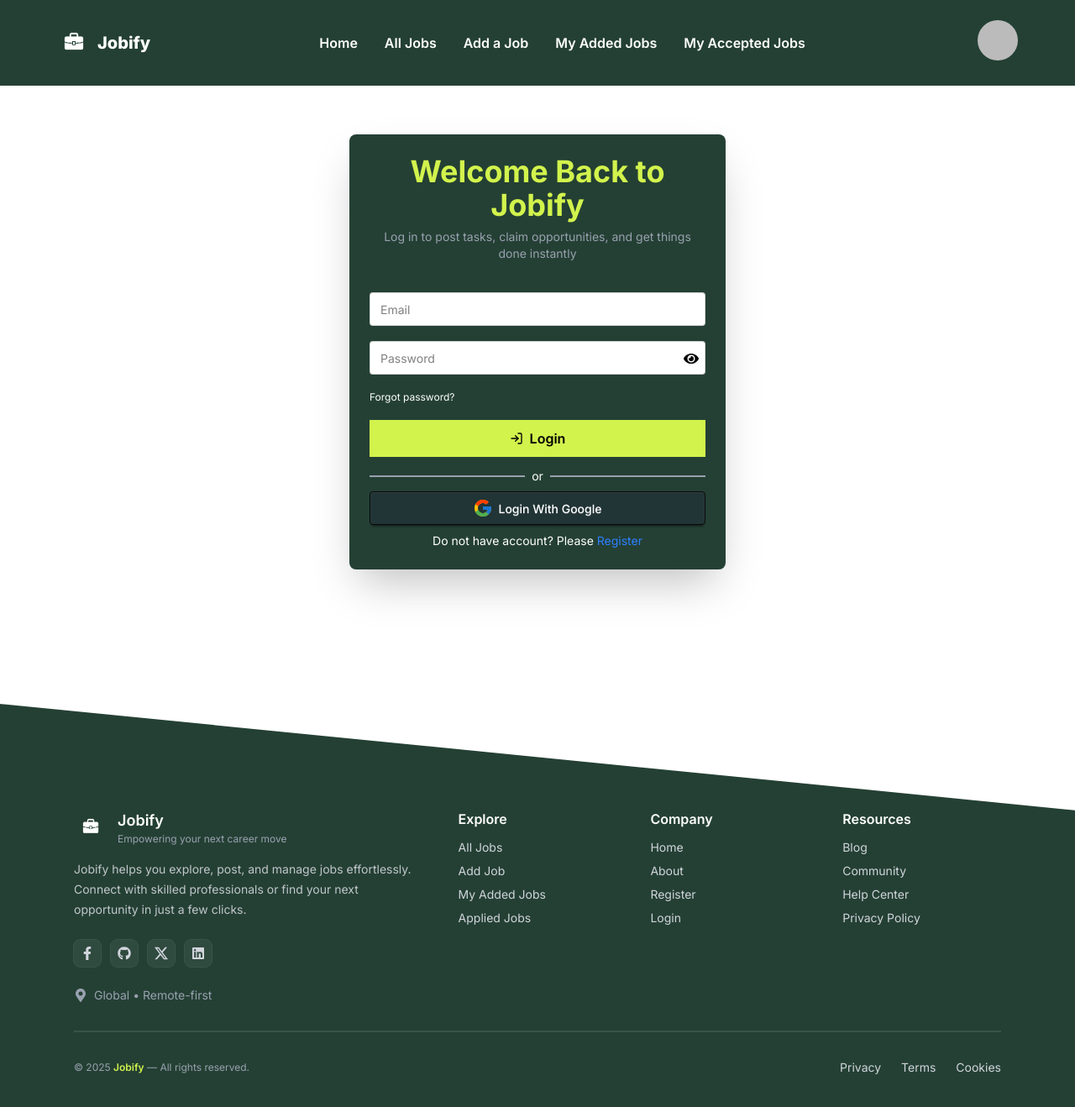
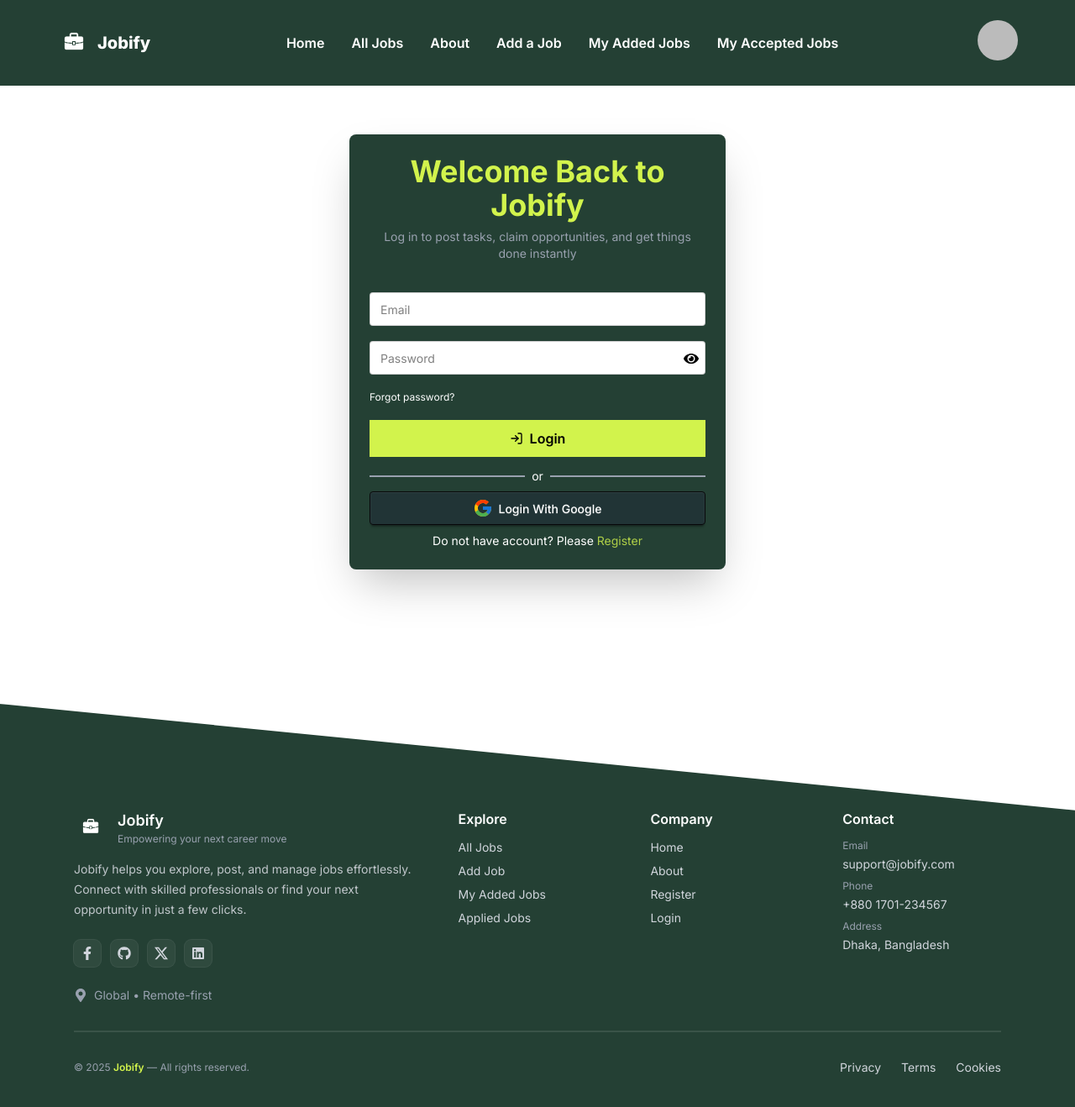
Before and after one commit to Afiqu3/B12A10-Jobify-client, a React (Vite) app: page /login in a window 1280 px wide. Shown: the top 1318 px of the page at 84% size. Built offline with nearby package versions, Linux system fonts and the light colour scheme; no server answers; sample sign-in values are in the browser's storage.

Commit message:
Refactor components for consistency and add About page

```diff
--- /dev/null
+++ b/src/components/About/AboutPage.jsx
@@ -0,0 +1,11 @@
+import React from 'react';
+
+const AboutPage = () => {
+    return (
+        <div>
+            <h1>About</h1>
+        </div>
+    );
+};
+
+export default AboutPage;
--- a/src/components/Footer/Footer.jsx
+++ b/src/components/Footer/Footer.jsx
@@ -1,60 +1,57 @@
-import React from "react";
+import React from 'react';
 import {
   FaFacebookF,
   FaGithub,
   FaLinkedin,
   FaMapMarkerAlt,
-} from "react-icons/fa";
-import { SiX } from "react-icons/si";
-import logoImg from "../../assets/logo.png";
-import { Link } from "react-router";
-import { motion } from "motion/react";
+} from 'react-icons/fa';
+import { SiX } from 'react-icons/si';
+import logoImg from '../../assets/logo.png';
+import { Link } from 'react-router';
+import { motion } from 'motion/react';
 
 const Footer = () => {
   const socialLinks = [
     {
       Icon: FaFacebookF,
-      label: "Facebook",
-      href: "https://www.facebook.com/afique.hossain.J/",
+      label: 'Facebook',
+      href: 'https://www.facebook.com/afique.hossain.J/',
     },
-    { Icon: FaGithub, label: "GitHub", href: "https://github.com/Afiqu3" },
+    { Icon: FaGithub, label: 'GitHub', href: 'https://github.com/Afiqu3' },
     {
       Icon: SiX,
-      label: "X",
-      href: "https://x.com/",
+      label: 'X',
+      href: 'https://x.com/',
     },
     {
       Icon: FaLinkedin,
-      label: "LinkedIn",
-      href: "https://www.linkedin.com/in/md-afique-hossain",
+      label: 'LinkedIn',
+      href: 'https://www.linkedin.com/in/md-afique-hossain',
     },
   ];
 
   const explore = [
-    ["All Jobs", "/allJobs"],
-    ["Add Job", "/addJob"],
-    ["My Added Jobs", "/myAddedJobs"],
-    ["Applied Jobs", "/myAcceptedJobs"],
+    ['All Jobs', '/allJobs'],
+    ['Add Job', '/addJob'],
+    ['My Added Jobs', '/myAddedJobs'],
+    ['Applied Jobs', '/myAcceptedJobs'],
   ];
 
   const company = [
-    ["Home", "/"],
-    ["About", "/about"],
-    ["Register", "/register"],
-    ["Login", "/login"],
+    ['Home', '/'],
+    ['About', '/about'],
+    ['Register', '/register'],
+    ['Login', '/login'],
   ];
 
-  const resources = [
-    ["Blog", "/blog"],
-    ["Community", "/community"],
-    ["Help Center", "/support"],
-    ["Privacy Policy", "/privacy"],
+  const contactInfo = [
+    { label: 'Email', value: 'support@jobify.com' },
+    { label: 'Phone', value: '+880 1701-234567' },
+    { label: 'Address', value: 'Dhaka, Bangladesh' },
   ];
 
   return (
-    <footer
-      className="relative bg-[#244034] text-gray-300 pt-15 border-t border-white/10 sm:[clip-path:polygon(0_0%,100%_25%,100%_100%,0_100%)] [clip-path:polygon(0_0%,100%_15%,100%_100%,0_100%)]"
-    >
+    <footer className="relative bg-[#244034] text-gray-300 pt-15 border-t border-white/10 sm:[clip-path:polygon(0_0%,100%_25%,100%_100%,0_100%)] [clip-path:polygon(0_0%,100%_15%,100%_100%,0_100%)]">
       <div className="relative max-w-6xl mx-auto px-6 py-16">
         <div className="grid grid-cols-1 md:grid-cols-2 lg:grid-cols-5 gap-10">
           {/* Brand Section */}
@@ -144,22 +141,20 @@
             </ul>
           </motion.div>
 
-          {/* Resources Section */}
+          {/* Contact Section */}
           <motion.div
             initial={{ opacity: 0, y: 40 }}
             whileInView={{ opacity: 1, y: 0 }}
             transition={{ duration: 0.6 }}
           >
-            <h4 className="text-white font-semibold mb-3">Resources</h4>
-            <ul className="space-y-2 text-sm">
-              {resources.map(([label, link]) => (
-                <li key={label}>
-                  <Link
-                    to={link}
-                    className="hover:text-[#D2F34C] transition cursor-pointer"
-                  >
-                    {label}
-                  </Link>
+            <h4 className="text-white font-semibold mb-3">Contact</h4>
+            <ul className="space-y-2 text-sm text-gray-300">
+              {contactInfo.map(({ label, value }) => (
+                <li key={label} className="flex flex-col gap-y-1">
+                  <span className="text-gray-400 text-xs">{label}</span>
+                  <span className="hover:text-[#D2F34C] transition">
+                    {value}
+                  </span>
                 </li>
               ))}
             </ul>
@@ -172,7 +167,7 @@
         {/* Bottom Section */}
         <div className="flex flex-col md:flex-row items-center justify-between gap-4">
           <p className="text-xs text-gray-400">
-            © {new Date().getFullYear()}{" "}
+            © {new Date().getFullYear()}{' '}
             <span className="text-[#D2F34C] font-semibold">Jobify</span> — All
             rights reserved.
           </p>
--- a/src/components/LatestJobs/JobCard.jsx
+++ b/src/components/LatestJobs/JobCard.jsx
@@ -9,11 +9,11 @@
   const formattedDate = format(dateInBD, 'dd-MM-yyyy');
   return (
     <div className="bg-[#f9f9f9] pb-6 shadow-sm hover:drop-shadow-md hover:-translate-y-0.5">
-      <figure className="p-2">
+      <figure className="p-2 h-[220px] w-full">
         <img
           src={job.coverImage}
-          className="rounded-lg"
-          alt="Shoes"
+          className="rounded-lg h-[220px] w-full"
+          alt={job.title}
         />
       </figure>
       <div className="mt-4 px-4">
--- a/src/components/Login/Login.jsx
+++ b/src/components/Login/Login.jsx
@@ -157,7 +157,7 @@
         <p className="text-center">
           Do not have account? Please{" "}
           <Link
-            className="text-blue-500 hover:text-blue-900"
+            className="text-[#D2F34C] opacity-80 hover:opacity-100"
             to={"/register"}
             target="_parent"
           >
--- a/src/components/MyAddedJobs/MyAddedJobs.jsx
+++ b/src/components/MyAddedJobs/MyAddedJobs.jsx
@@ -86,8 +86,8 @@
           setJobs((prev) => prev.filter((job) => job._id !== id));
           Swal.fire("Deleted!", "Your job has been deleted.", "success");
         }
-      } catch (err) {
-        Swal.fire("Error", "Failed to delete the job.", "error");
+      } catch (error) {
+        Swal.fire("Error", "Failed to delete the job.", error);
       }
     }
   };
--- a/src/components/Navbar/Navbar.jsx
+++ b/src/components/Navbar/Navbar.jsx
@@ -24,6 +24,11 @@
     path: "/allJobs",
     id: 2,
   },
+  {
+    name: "About",
+    path: "/aboutPage",
+    id: 2,
+  },
   // {
   //   name: "Register",
   //   path: "/register",
@@ -40,17 +45,17 @@
   {
     name: "Add a Job",
     path: "/addJob",
-    id: 3,
+    id: 4,
   },
   {
     name: "My Added Jobs",
     path: "/myAddedJobs",
-    id: 4,
+    id: 5,
   },
   {
     name: "My Accepted Jobs",
     path: "/myAcceptedJobs",
-    id: 5,
+    id: 6,
   },
 ];
 
--- a/src/components/Register/Register.jsx
+++ b/src/components/Register/Register.jsx
@@ -293,7 +293,7 @@
         <p className="text-center">
           Already Have an account? Please{" "}
           <Link
-            className="text-blue-500 hover:text-blue-900"
+            className="text-[#D2F34C] opacity-80 hover:opacity-100"
             to={"/login"}
             target="_parent"
           >
--- a/src/contexts/AuthContext/AuthProvider.jsx
+++ b/src/contexts/AuthContext/AuthProvider.jsx
@@ -1,5 +1,5 @@
-import React, { useEffect, useState } from "react";
-import { AuthContext } from "./AuthContext";
+import React, { useEffect, useState } from 'react';
+import { AuthContext } from './AuthContext';
 import {
   createUserWithEmailAndPassword,
   updateProfile,
@@ -9,14 +9,14 @@
   signInWithPopup,
   signOut,
   sendPasswordResetEmail,
-} from "firebase/auth";
-import { auth } from "../../firebase/firebase.init";
+} from 'firebase/auth';
+import { auth } from '../../firebase/firebase.init';
 
 const googleProvider = new GoogleAuthProvider();
 
 const AuthProvider = ({ children }) => {
   const [user, setUser] = useState(null);
-  const [error, setError] = useState("");
+  const [error, setError] = useState('');
   const [loading, setLoading] = useState(true);
   const createUser = (email, password) => {
     setLoading(true);
@@ -49,9 +49,7 @@
   useEffect(() => {
     const unsubscribe = onAuthStateChanged(auth, (currentUser) => {
       setUser(currentUser);
-      setTimeout(() => {
-        setLoading(false);
-      }, 1000);
+      setLoading(false);
     });
     return () => {
       unsubscribe();
--- a/src/layouts/RootLayout/RootLayout.jsx
+++ b/src/layouts/RootLayout/RootLayout.jsx
@@ -1,12 +1,17 @@
-import React from "react";
-import Navbar from "../../components/Navbar/Navbar";
-import { Outlet } from "react-router";
-import Footer from "../../components/Footer/Footer";
-import useAuth from "../../hooks/useAuth";
-import LoadingSpinner from "../../components/LoadingSpinner/LoadingSpinner";
+import React, { useEffect } from 'react';
+import Navbar from '../../components/Navbar/Navbar';
+import { Outlet, useLocation } from 'react-router';
+import Footer from '../../components/Footer/Footer';
+import useAuth from '../../hooks/useAuth';
+import LoadingSpinner from '../../components/LoadingSpinner/LoadingSpinner';
 
 const RootLayout = () => {
   const { loading } = useAuth();
+  const { pathname } = useLocation();
+
+  useEffect(() => {
+    window.scrollTo(0, 0);
+  }, [pathname]);
 
   if (loading) {
     return <LoadingSpinner></LoadingSpinner>;
--- a/src/routes/Routes.jsx
+++ b/src/routes/Routes.jsx
@@ -10,6 +10,7 @@
 import JobDetails from "../components/AllJobs/JobDetails";
 import MyAcceptedJobs from "../components/MyAcceptedJobs/MyAcceptedJobs";
 import Error from "../components/Error/Error";
+import AboutPage from "../components/About/AboutPage";
 
 export const router = createBrowserRouter([
   {
@@ -32,6 +33,10 @@
       {
         path: "/allJobs",
         Component: AllJobs,
+      },
+      {
+        path: "/aboutPage",
+        Component: AboutPage,
       },
       {
         path: "/addJob",
```
Also changed, not shown: src/components/AllJobs/AllJobs.jsx (+17 -15 lines), src/components/MyAddedJobs/MyJobCard.jsx (+32 -13 lines).
